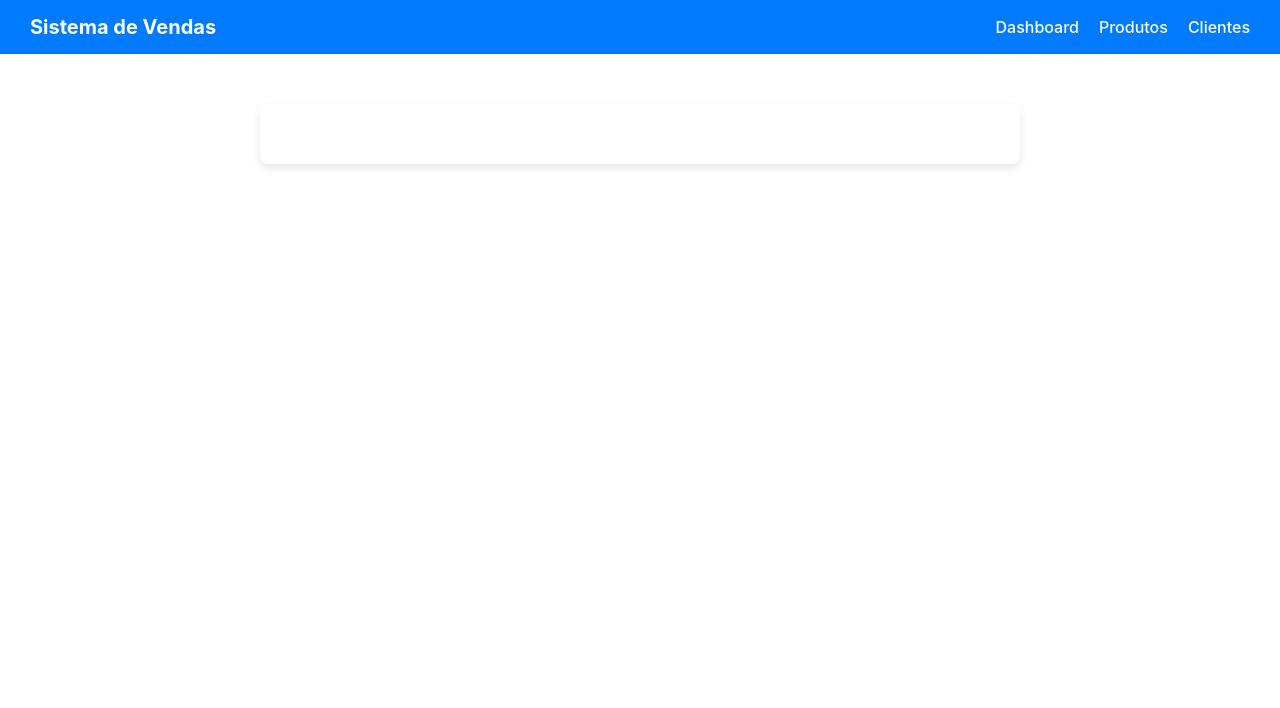
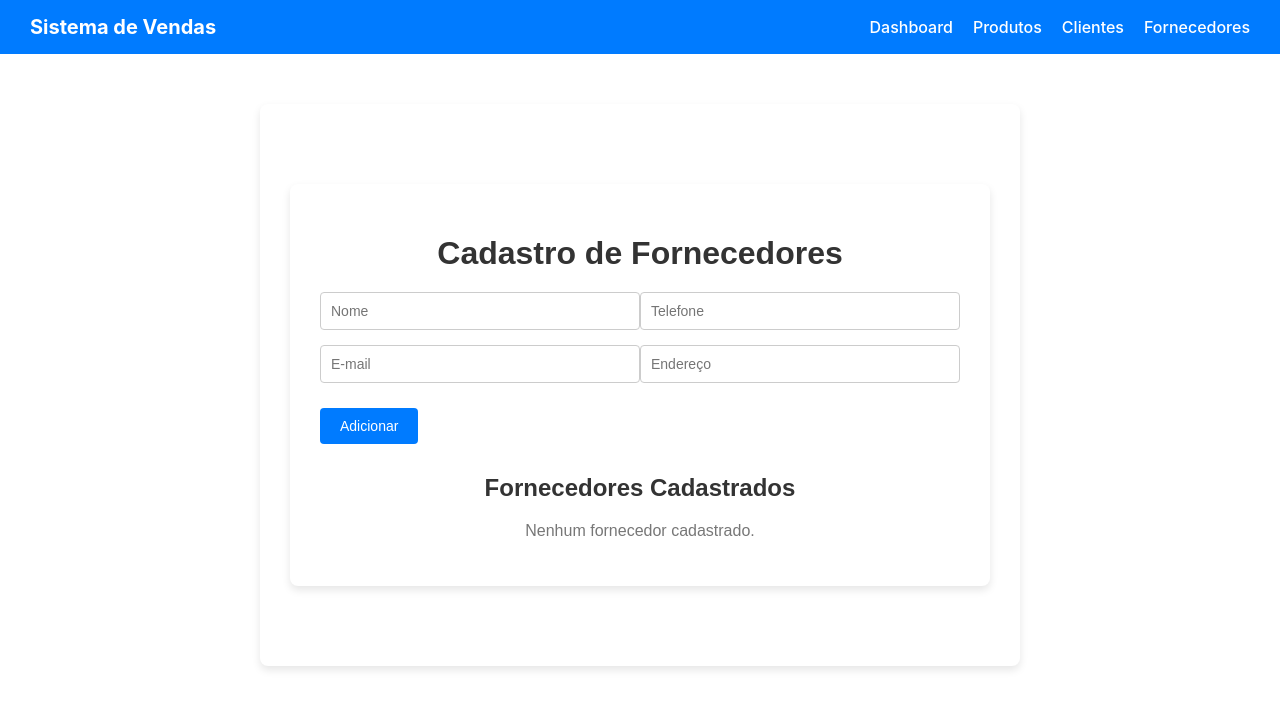
Before and after one commit to luismachadoprusch-bot/Vendas, a React (Create React App) app in the folder vendas-simples/: page /fornecedores in a window 1280 px wide. Shown: the top 708 px of the page. Built offline with nearby package versions, Linux system fonts and the light colour scheme.

Commit message:
fecture: cadastro de Forncedores

```diff
--- a/vendas-simples/src/App.js
+++ b/vendas-simples/src/App.js
@@ -2,8 +2,8 @@ import React from 'react';
 import { BrowserRouter as Router, Routes, Route, Link } from 'react-router-dom';
 import CadastroProdutos from './CadastroProdutos';
 import CadastroClientes from './CadastroClientes';
+import CadastroFornecedores from './CadastroFornecedores';
 import './App.css';
-import './CadastroClientes.css';
 
 function Navbar() {
   return (
@@ -13,6 +13,7 @@ function Navbar() {
         <Link to="/">Dashboard</Link>
         <Link to="/produtos">Produtos</Link>
         <Link to="/clientes">Clientes</Link>
+        <Link to="/fornecedores">Fornecedores</Link>
       </div>
     </nav>
   );
@@ -21,6 +22,7 @@ function Navbar() {
 function Dashboard() {
   return (
     <div className="dashboard">
+      <h1>Dashboard</h1>
     </div>
   );
 }
@@ -34,6 +36,7 @@ function App() {
           <Route path="/" element={<Dashboard />} />
           <Route path="/produtos" element={<CadastroProdutos />} />
           <Route path="/clientes" element={<CadastroClientes />} />
+          <Route path="/fornecedores" element={<CadastroFornecedores />} />
         </Routes>
       </div>
     </Router>
--- /dev/null
+++ b/vendas-simples/src/CadastroFornecedores.css
@@ -0,0 +1,91 @@
+/* CadastroFornecedores.css */
+
+.container-fornecedores {
+  max-width: 700px;
+  margin: 50px auto;
+  padding: 30px;
+  background-color: #ffffff;
+  border-radius: 8px;
+  box-shadow: 0 4px 8px rgba(0,0,0,0.1);
+  font-family: Arial, sans-serif;
+}
+
+h1, h2 {
+  color: #333333;
+  text-align: center;
+  margin-bottom: 20px;
+}
+
+.formulario-fornecedores {
+  display: flex;
+  flex-wrap: wrap;
+  justify-content: space-between;
+  margin-bottom: 30px;
+}
+
+.formulario-fornecedores input {
+  flex: 1 1 45%;
+  padding: 10px;
+  margin-bottom: 15px;
+  border: 1px solid #cccccc;
+  border-radius: 4px;
+  font-size: 14px;
+}
+
+.formulario-fornecedores button {
+  padding: 10px 20px;
+  background-color: #007bff;
+  border: none;
+  color: white;
+  border-radius: 4px;
+  cursor: pointer;
+  font-size: 14px;
+  margin-top: 10px;
+  transition: background-color 0.3s;
+}
+
+.formulario-fornecedores button:hover {
+  background-color: #0056b3;
+}
+
+ul {
+  list-style: none;
+  padding-left: 0;
+}
+
+li {
+  display: flex;
+  justify-content: space-between;
+  align-items: center;
+  padding: 10px 0;
+  border-bottom: 1px solid #e0e0e0;
+}
+
+li button {
+  margin-left: 5px;
+  padding: 5px 10px;
+  font-size: 12px;
+  border-radius: 4px;
+  border: none;
+  background-color: #28a745;
+  color: white;
+  cursor: pointer;
+  transition: background-color 0.3s;
+}
+
+li button:hover {
+  background-color: #218838;
+}
+
+li button:last-child {
+  background-color: #dc3545;
+}
+
+li button:last-child:hover {
+  background-color: #c82333;
+}
+
+p {
+  text-align: center;
+  color: #777777;
+}
--- /dev/null
+++ b/vendas-simples/src/CadastroFornecedores.js
@@ -0,0 +1,104 @@
+import React, { useState } from 'react';
+import './CadastroFornecedores.css'; // CSS separado para fornecedores
+
+function CadastroFornecedores() {
+  const [fornecedores, setFornecedores] = useState([]);
+  const [nome, setNome] = useState('');
+  const [telefone, setTelefone] = useState('');
+  const [email, setEmail] = useState('');
+  const [endereco, setEndereco] = useState('');
+  const [editarIndex, setEditarIndex] = useState(null);
+
+  // Adicionar ou atualizar fornecedor
+  const salvarFornecedor = () => {
+    if (!nome || !telefone || !email || !endereco) {
+      alert('Preencha todos os campos');
+      return;
+    }
+
+    const novoFornecedor = { nome, telefone, email, endereco };
+
+    if (editarIndex !== null) {
+      const listaAtualizada = [...fornecedores];
+      listaAtualizada[editarIndex] = novoFornecedor;
+      setFornecedores(listaAtualizada);
+      setEditarIndex(null);
+    } else {
+      setFornecedores([...fornecedores, novoFornecedor]);
+    }
+
+    setNome('');
+    setTelefone('');
+    setEmail('');
+    setEndereco('');
+  };
+
+  // Remover fornecedor
+  const removerFornecedor = (index) => {
+    const listaAtualizada = fornecedores.filter((_, i) => i !== index);
+    setFornecedores(listaAtualizada);
+  };
+
+  // Preparar edição
+  const editarFornecedor = (index) => {
+    const f = fornecedores[index];
+    setNome(f.nome);
+    setTelefone(f.telefone);
+    setEmail(f.email);
+    setEndereco(f.endereco);
+    setEditarIndex(index);
+  };
+
+  return (
+    <div className="container-fornecedores">
+      <h1>Cadastro de Fornecedores</h1>
+
+      <div className="formulario-fornecedores">
+        <input
+          type="text"
+          placeholder="Nome"
+          value={nome}
+          onChange={(e) => setNome(e.target.value)}
+        />
+        <input
+          type="text"
+          placeholder="Telefone"
+          value={telefone}
+          onChange={(e) => setTelefone(e.target.value)}
+        />
+        <input
+          type="email"
+          placeholder="E-mail"
+          value={email}
+          onChange={(e) => setEmail(e.target.value)}
+        />
+        <input
+          type="text"
+          placeholder="Endereço"
+          value={endereco}
+          onChange={(e) => setEndereco(e.target.value)}
+        />
+        <button onClick={salvarFornecedor}>
+          {editarIndex !== null ? 'Atualizar' : 'Adicionar'}
+        </button>
+      </div>
+
+      <h2>Fornecedores Cadastrados</h2>
+      {fornecedores.length === 0 ? (
+        <p>Nenhum fornecedor cadastrado.</p>
+      ) : (
+        <ul>
+          {fornecedores.map((fornecedor, index) => (
+            <li key={index}>
+              {fornecedor.nome} | {fornecedor.telefone} | {fornecedor.email} | {fornecedor.endereco}{' '}
+              <button onClick={() => editarFornecedor(index)}>Editar</button>
+              <button onClick={() => removerFornecedor(index)}>Remover</button>
+            </li>
+          ))}
+        </ul>
+      )}
+    </div>
+  );
+}
+
+export default CadastroFornecedores;
--- /dev/null
+++ b/vendas-simples/src/CadastroProdutos.css
@@ -0,0 +1,97 @@
+/* CadastroProdutos.css */
+
+/* Container principal */
+.container-produtos {
+  max-width: 700px;
+  margin: 50px auto;
+  padding: 30px;
+  background-color: #ffffff;
+  border-radius: 8px;
+  box-shadow: 0 4px 8px rgba(0,0,0,0.1);
+  font-family: Arial, sans-serif;
+}
+
+/* Títulos */
+h1, h2 {
+  color: #333333;
+  text-align: center;
+  margin-bottom: 20px;
+}
+
+/* Formulário */
+.formulario-produtos {
+  display: flex;
+  flex-wrap: wrap;
+  justify-content: flex-start;
+  margin-bottom: 30px;
+}
+
+.formulario-produtos input {
+  padding: 10px;
+  margin-right: 10px;
+  margin-bottom: 10px;
+  border: 1px solid #cccccc;
+  border-radius: 4px;
+  font-size: 14px;
+}
+
+/* Botão do formulário */
+.formulario-produtos button {
+  padding: 10px 20px;
+  background-color: #007bff;
+  border: none;
+  color: white;
+  border-radius: 4px;
+  cursor: pointer;
+  font-size: 14px;
+  margin-top: 5px;
+  transition: background-color 0.3s;
+}
+
+.formulario-produtos button:hover {
+  background-color: #0056b3;
+}
+
+/* Lista de produtos */
+ul {
+  list-style: none;
+  padding-left: 0;
+}
+
+li {
+  display: flex;
+  justify-content: space-between;
+  align-items: center;
+  padding: 10px 0;
+  border-bottom: 1px solid #e0e0e0;
+}
+
+li button {
+  margin-left: 5px;
+  padding: 5px 10px;
+  font-size: 12px;
+  border-radius: 4px;
+  border: none;
+  background-color: #28a745;
+  color: white;
+  cursor: pointer;
+  transition: background-color 0.3s;
+}
+
+li button:hover {
+  background-color: #218838;
+}
+
+li button:last-child {
+  background-color: #dc3545;
+}
+
+li button:last-child:hover {
+  background-color: #c82333;
+}
+
+/* Mensagem quando não há produtos */
+p {
+  text-align: center;
+  color: #777777;
+}
--- a/vendas-simples/src/CadastroProdutos.js
+++ b/vendas-simples/src/CadastroProdutos.js
@@ -1,4 +1,5 @@
 import React, { useState } from 'react';
+import './CadastroProdutos.css';
 
 function CadastroProdutos() {
   const [produtos, setProdutos] = useState([]);
@@ -39,22 +40,21 @@ function CadastroProdutos() {
   };
 
   return (
-    <div>
+    <div className="container-produtos">
       <h1>Cadastro de Produtos</h1>
-      <div style={{ marginBottom: '20px' }}>
+
+      <div className="formulario-produtos">
         <input
           type="text"
           placeholder="Nome do produto"
           value={nome}
           onChange={(e) => setNome(e.target.value)}
-          style={{ marginRight: '10px' }}
         />
         <input
           type="number"
           placeholder="Preço"
           value={preco}
           onChange={(e) => setPreco(e.target.value)}
-          style={{ marginRight: '10px' }}
         />
         <button onClick={salvarProduto}>
           {editarIndex !== null ? 'Atualizar' : 'Adicionar'}
@@ -67,9 +67,9 @@ function CadastroProdutos() {
       ) : (
         <ul>
           {produtos.map((produto, index) => (
-            <li key={index} style={{ marginBottom: '10px' }}>
+            <li key={index}>
               {produto.nome} - R$ {produto.preco}{' '}
-              <button onClick={() => editarProduto(index)}>Editar</button>{' '}
+              <button onClick={() => editarProduto(index)}>Editar</button>
               <button onClick={() => removerProduto(index)}>Remover</button>
             </li>
           ))}
```
